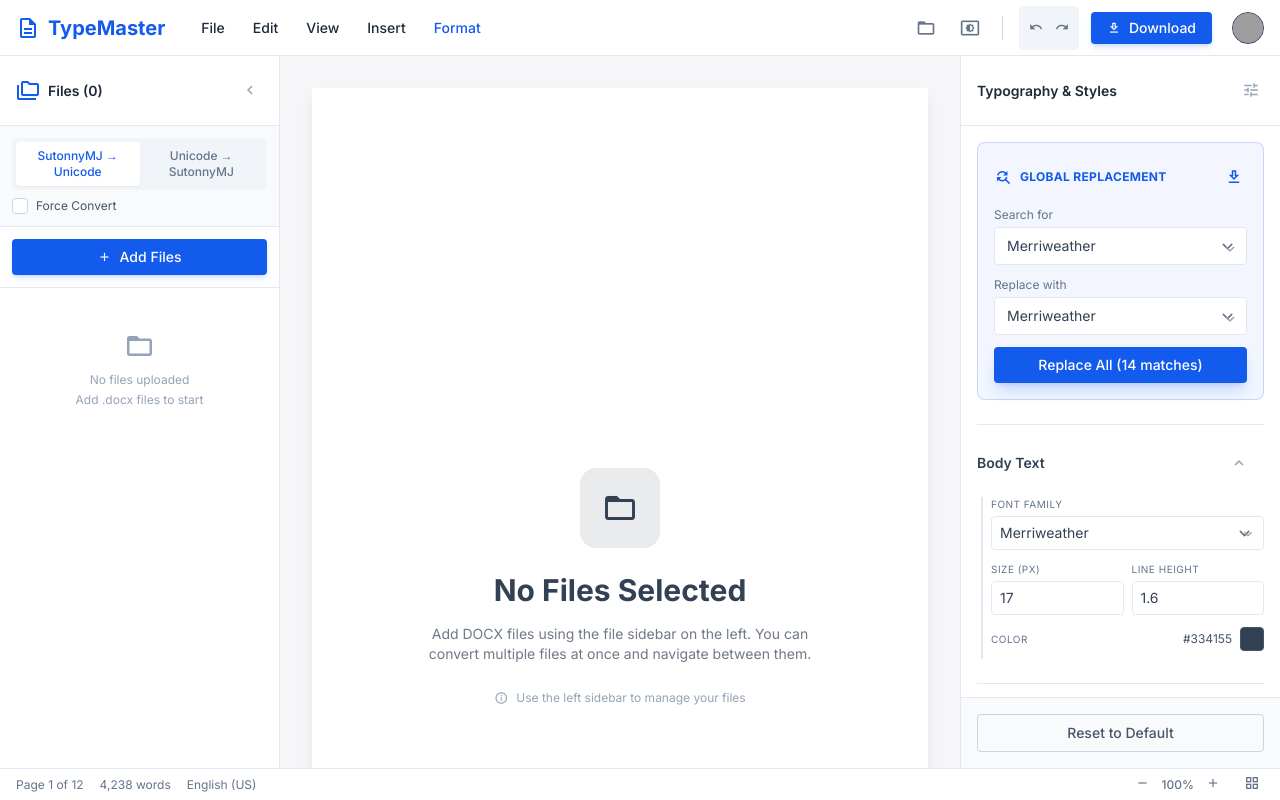
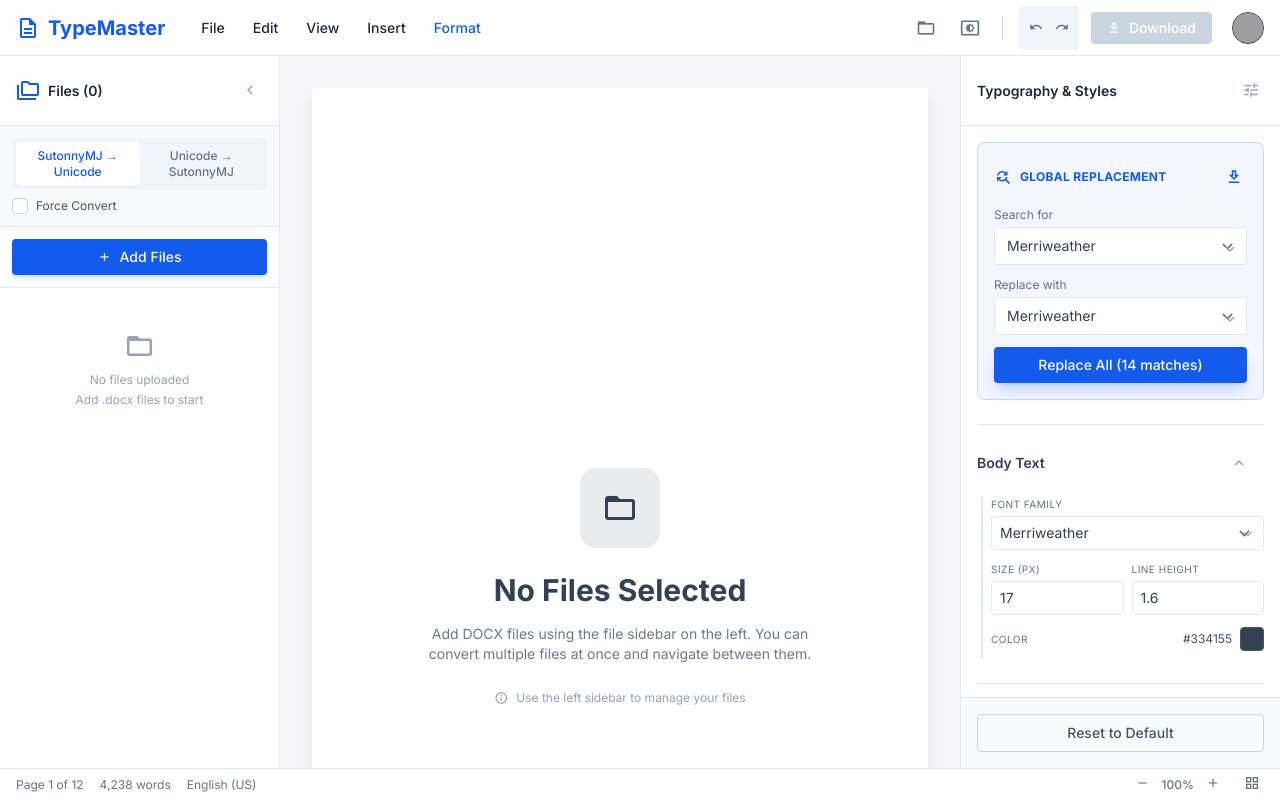
Before and after one commit to raselrahmanrocky/UI, a React (Vite) app: page / in a window 1280 px wide. Built offline with nearby package versions, Linux system fonts and the light colour scheme; grey boxes are pictures that could not be loaded; a web font is replaced by a local one.

Commit message:
feat: create initial application structure with global state, theme management, and header component

```diff
--- a/src/App.tsx
+++ b/src/App.tsx
@@ -139,7 +139,7 @@ const App: React.FC = () => {
         onFilesUpload={handleFilesUpload}
         onToggleSidebar={() => setIsMobileSidebarOpen(!isMobileSidebarOpen)}
         onToggleFileSidebar={() => setIsMobileFileSidebarOpen(!isMobileFileSidebarOpen)}
-        currentFile={currentFile?.file || null}
+        convertedFile={currentFile?.convertedFile || null}
         totalFiles={uploadedFiles.length}
       />
       <div className="flex-1 flex overflow-hidden relative">
--- a/src/components/Header.tsx
+++ b/src/components/Header.tsx
@@ -10,7 +10,7 @@ interface HeaderProps {
   onFilesUpload: (files: File[]) => void;
   onToggleSidebar?: () => void;
   onToggleFileSidebar?: () => void;
-  currentFile: File | null;
+  convertedFile?: File | null;
   totalFiles: number;
 }
 
@@ -22,7 +22,7 @@ export const Header: React.FC<HeaderProps> = ({
   onFilesUpload,
   onToggleSidebar,
   onToggleFileSidebar,
-  currentFile,
+  convertedFile,
   totalFiles
 }) => {
   const [isThemeMenuOpen, setIsThemeMenuOpen] = useState(false);
@@ -86,17 +86,17 @@ export const Header: React.FC<HeaderProps> = ({
     }
   };
   const handleDownload = () => {
-    if (currentFile) {
-      const url = URL.createObjectURL(currentFile);
+    if (convertedFile) {
+      const url = URL.createObjectURL(convertedFile);
       const link = document.createElement('a');
       link.href = url;
-      link.download = currentFile.name;
+      link.download = convertedFile.name;
       document.body.appendChild(link);
       link.click();
       document.body.removeChild(link);
       URL.revokeObjectURL(url);
     } else {
-      alert("No document loaded to download.");
+      alert("Please convert the file first before downloading.");
     }
   };
 
@@ -219,7 +219,9 @@ export const Header: React.FC<HeaderProps> = ({
 
         <button
           onClick={handleDownload}
-          className="bg-primary hover:bg-blue-600 text-white px-3 py-1.5 md:px-4 rounded text-sm font-medium transition-all duration-200 flex items-center gap-2 shadow-md shadow-blue-500/20 hover:shadow-lg hover:shadow-blue-500/30 active:scale-95"
+          disabled={!convertedFile}
+          className="bg-primary hover:bg-blue-600 disabled:bg-slate-300 dark:disabled:bg-slate-700 disabled:cursor-not-allowed text-white px-3 py-1.5 md:px-4 rounded text-sm font-medium transition-all duration-200 flex items-center gap-2 shadow-md shadow-blue-500/20 hover:shadow-lg hover:shadow-blue-500/30 active:scale-95 disabled:shadow-none"
+          title={convertedFile ? "Download converted file" : "Convert file first"}
         >
           <span className="material-icons-outlined text-sm">download</span>
           <span className="hidden sm:inline">Download</span>
```
